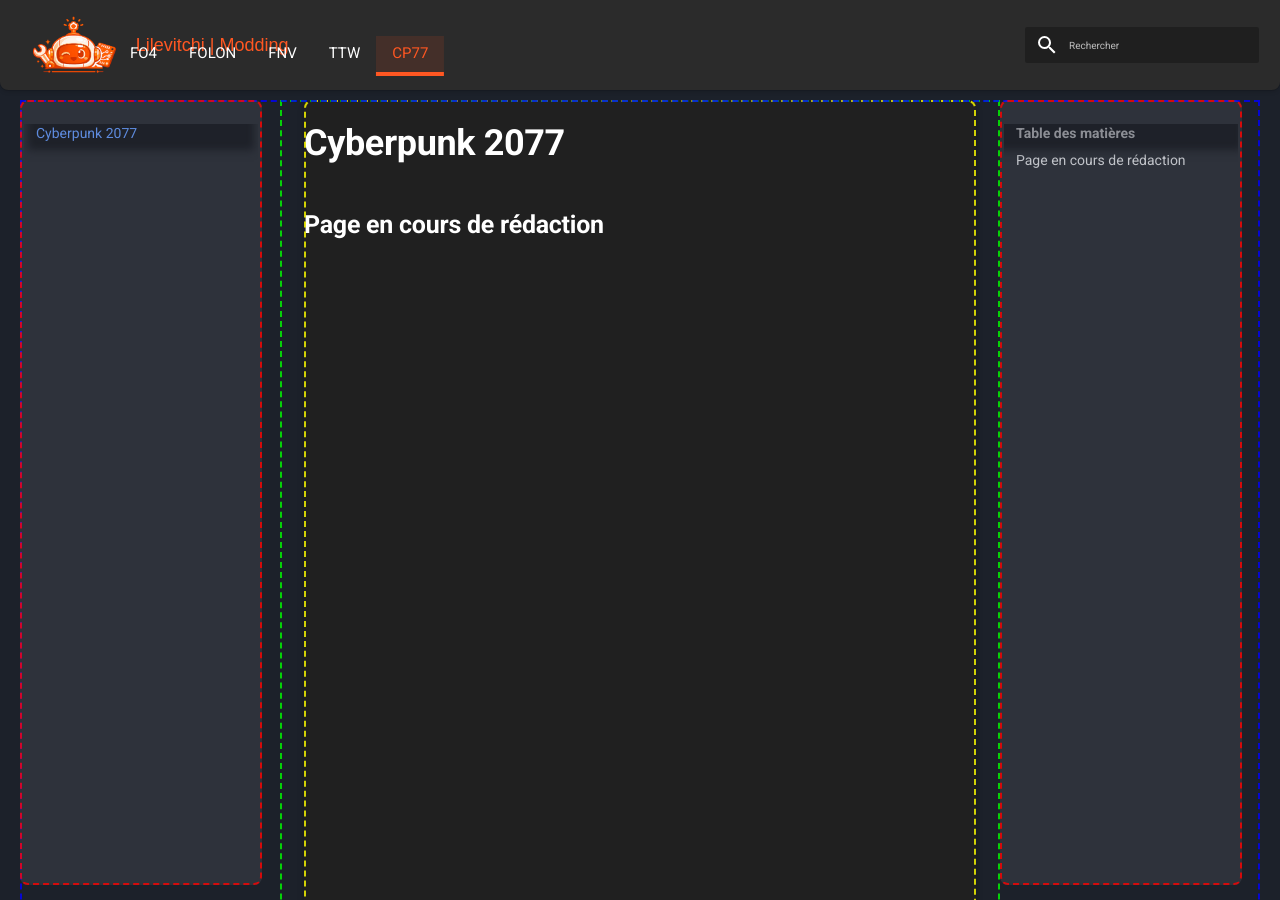
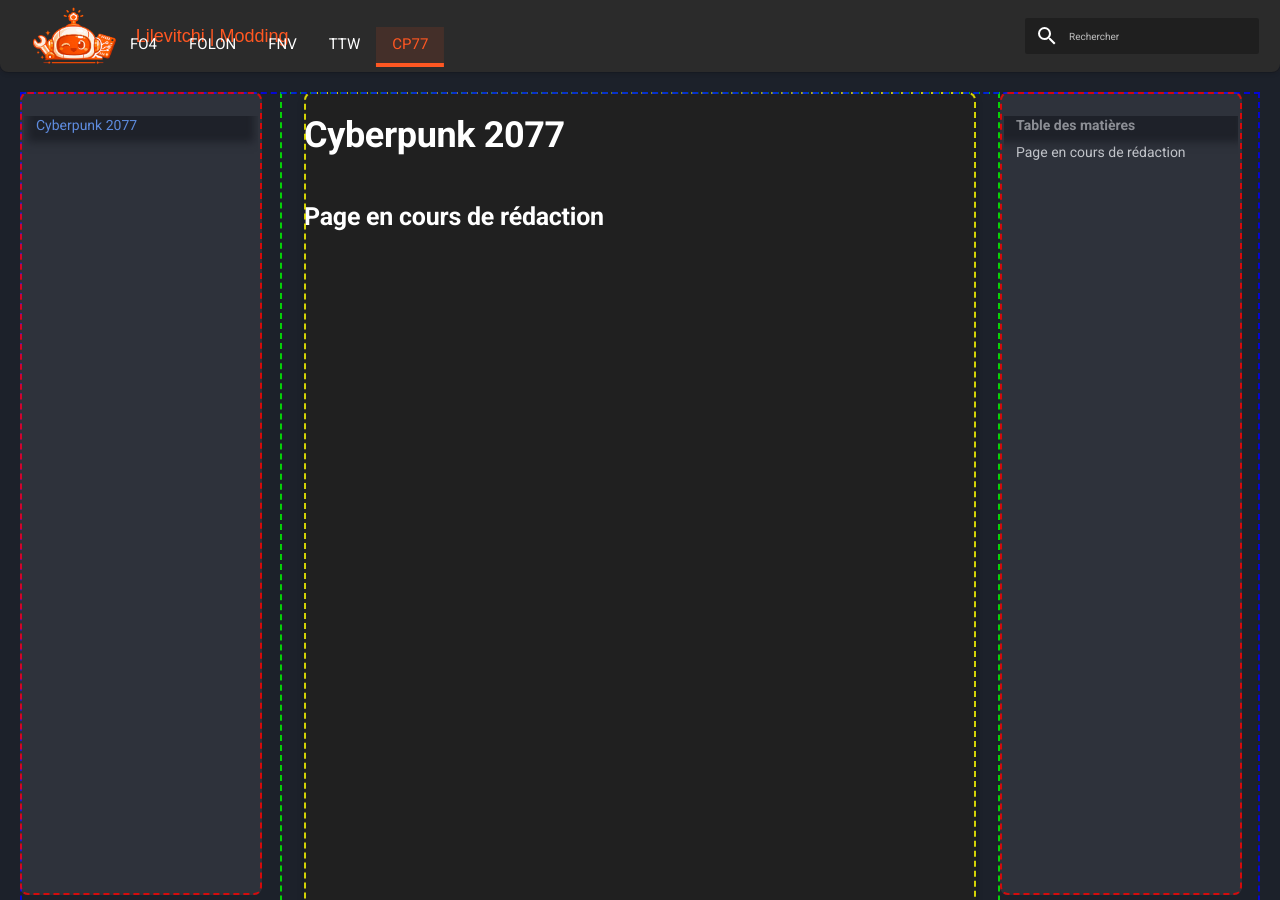
Before and after one commit to Lilevitchi/lilevitchi.github.io, an MkDocs documentation site: the page built from docs/cyberpunk/index.md, in a window 1280 px wide and 900 px high. Built offline with MkDocs 1.6.1 and Material for MkDocs 9.7.7, drawn with Linux system fonts in a browser that asks for light colours.

Commit message:
Update extra.css

```diff
--- a/docs/stylesheets/extra.css
+++ b/docs/stylesheets/extra.css
@@ -30,7 +30,7 @@
   --bg-card: rgb(32, 32, 32);
 
   /* ---------- Layout ---------- */
-  --header-height: 4.5rem;
+  --header-height: 72px;
   --content-max-width: 87.5rem; /* 1400px */
   --grid-max-width: 95%;
 
@@ -285,7 +285,7 @@
 [data-md-color-scheme] .md-main {
   padding: var(--space-md);
   background-color: var(--bg-page);
-  margin-top: 80px;
+  margin-top: var(--header-height);
 }
 
 /* Grid principal */
```
